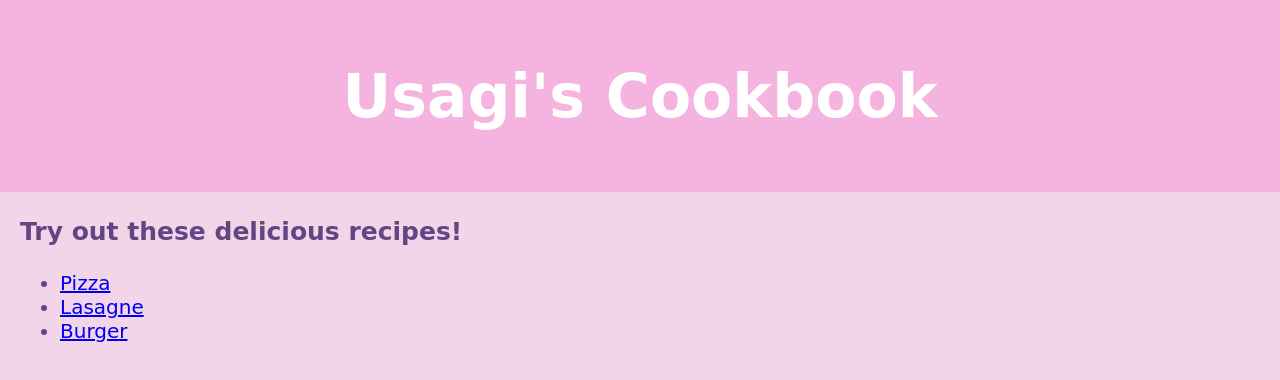
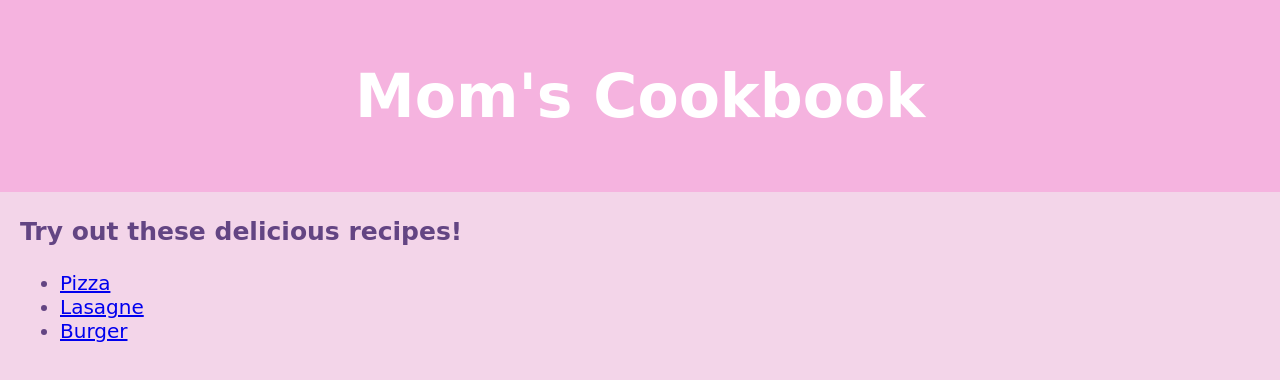
Before and after one commit to C0deBunny/Bunny-Cookbook, a plain HTML site: page index.html in a window 1280 px wide. Drawn offline with Linux system fonts and the light colour scheme.

Commit message:
Change Title and cleanup

```diff
--- a/index.html
+++ b/index.html
@@ -1,5 +1,6 @@
 <!DOCTYPE html>
 <html lang="en">
+
 <head>
     <meta charset="utf8">
     <meta name="viewport" content="width=device-width, initial-scale=1.0">
@@ -9,7 +10,9 @@
 </head>
 
 <body>
-    <header><h1>Usagi's Cookbook</h1></header>
+    <header>
+        <h1>Mom's Cookbook</h1>
+    </header>
     <div class="text">
         <h3>Try out these delicious recipes!</h3>
 
@@ -23,4 +26,5 @@
 
     <div class="box"></div>
 </body>
+
 </html>
```
Lines whose indentation alone changed are shown as unchanged.
